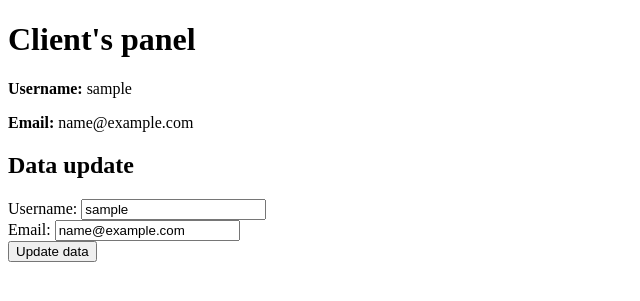
After one commit to k4rdel/online-store, a Flask app: page /user-panel in a window 1280 px wide. The commit adds this page. Shown: the top 301 px of the page, without its empty margins (0-640 px from the left). Run offline with Flask 2, Linux system fonts and the light colour scheme; the visitor is signed in with stand-in values (Sample User, id 1).

Commit message:
Repair cart and add simple user panel

```diff
--- a/app.py
+++ b/app.py
@@ -5,6 +5,7 @@ from models import db, User, Product, Category, Cart, CartItem
 from werkzeug.security import generate_password_hash, check_password_hash
 from flask_login import LoginManager, login_user, logout_user, login_required, current_user
 from dotenv import load_dotenv
+from user_routes import user_bp
 
 load_dotenv()
 
@@ -46,8 +47,11 @@ def login():
         user = User.query.filter_by(email=form.email.data).first()
         if user and check_password_hash(user.password, form.password.data):
             login_user(user)
+            session['user_id'] = user.id
             session['username'] = user.username
             flash('Zalogowano pomyślnie!', 'success')
+            cart = Cart.query.filter_by(user_id=user.id).first()
+            session['cart'] = [item.product_id for item in cart.items] if cart else []
             next_page = request.args.get('next', request.referrer or url_for('home'))
             return redirect(next_page) if next_page else redirect(url_for('home'))
         else:
@@ -73,6 +77,7 @@ def index():
 def products():
     categories = Category.query.all()
     cart = Cart.query.filter_by(user_id=current_user.id).first() if current_user.is_authenticated else None
+    cart_items = session.get('cart', []) if current_user.is_authenticated else []
     return render_template('products.html', categories=categories, cart=cart)
 
 @app.route('/add_to_cart/<int:product_id>', methods=['POST'])
@@ -91,6 +96,8 @@ def add_to_cart(product_id):
         cart_item = CartItem(cart_id=cart.id, product_id=product.id, quantity=1)
         db.session.add(cart_item)
     db.session.commit()
+
+    session['cart'] = [item.product_id for item in cart.items]
 
     total_items = sum(item.quantity for item in cart.items)
     return jsonify({
@@ -112,14 +119,19 @@ def remove_from_cart(item_id):
     if cart:
         cart_item = CartItem.query.filter_by(cart_id=cart.id, product_id=item_id).first()
         if cart_item:
-            db.session.delete(cart_item)
+            if cart_item.quantity > 1:
+                cart_item.quantity -= 1
+            else:
+                db.session.delete(cart_item)
             db.session.commit()
+            session['cart'] = [item.product_id for item in cart.items]
+            total_items = sum(item.quantity for item in cart.items)
             print(f"Produkt {item_id} został usunięty z koszyka.")
-            return jsonify({'message': 'Produkt usunięty z koszyka!', 'success': True})
+            return jsonify({'message': 'Produkt usunięty z koszyka!', 'category': 'success', 'quantity': cart_item.quantity if cart_item.quantity > 0 else 0})
         else:
             print(f"Produkt o ID {item_id} nie znaleziony w koszyku.")
-            return jsonify({'message': 'Produkt nie znaleziony w koszyku!', 'success': False})
-    return jsonify({'message': 'Brak koszyka użytkownika!', 'success': False})
+            return jsonify({'message': 'Produkt nie znaleziony w koszyku!', 'category': 'danger'})
+    return jsonify({'message': 'Brak koszyka użytkownika!', 'category': 'danger'})
 
 @app.route('/cart')
 @login_required
@@ -127,6 +139,8 @@ def cart():
     cart = Cart.query.filter_by(user_id=current_user.id).first()
     return render_template('cart.html', cart=cart)
 
+app.register_blueprint(user_bp)
+
 if __name__ == '__main__':
     with app.app_context():
         db.create_all()
--- a/templates/index.html
+++ b/templates/index.html
@@ -19,7 +19,7 @@
             </div>
                 <ul class="nav navbar-nav navbar-right">
                     {% if current_user.is_authenticated %}
-                        <li><a href=""><span class="glyphicon glyphicon-user"></span> <strong>Welcome {{ session.username }}</strong></a></li>
+                        <li><a href="{{ url_for('user.user_panel') }}"><span class="glyphicon glyphicon-user"></span> <strong>Welcome {{ session.username }}</strong></a></li>
                         <li><a href="{{ url_for('logout') }}"><span class="glyphicon glyphicon-log-out"></span> Logut</a></li>
                         {% else %}
                         <li><a href="{{ url_for('register') }}"><span class="glyphicon glyphicon-user"></span> Register</a></li>
--- /dev/null
+++ b/templates/user_panel.html
@@ -0,0 +1,24 @@
+<!DOCTYPE html>
+<html lang="pl">
+<head>
+    <meta charset="UTF-8">
+    <meta name="viewport" content="width=device-width, initial-scale=1.0">
+    <title>Client's panel</title>
+</head>
+<body>
+    <h1>Client's panel</h1>
+    <p><strong>Username:</strong> {{ user.username}}</p>
+    <p><strong>Email:</strong> {{ user.email }}</p>
+
+    <h2>Data update</h2>
+    <form action="/update-user" method="POST">
+        <label for="first_name">Username:</label>
+        <input type="text" id="first_name" name="first_name" value="{{ user.username }}" required><br>
+
+        <label for="email">Email:</label>
+        <input type="email" id="email" name="email" value="{{ user.email }}" required><br>
+
+        <button type="submit">Update data</button>
+    </form>
+</body>
+</html>
--- /dev/null
+++ b/user_routes.py
@@ -0,0 +1,24 @@
+from flask import Blueprint, render_template, redirect, url_for, request, session, flash
+from flask_login import login_required, current_user
+
+user_bp = Blueprint('user', __name__)
+
+@user_bp.route('/user-panel')
+@login_required
+def user_panel():
+    user_data = {
+        "username": current_user.username,
+        "email": current_user.email,
+        "password": current_user.password
+    }
+
+    return render_template('user_panel.html', user=user_data)
+
+@user_bp.route('/update-user', methods=['POST'])
+@login_required
+def update_user():
+    first_name = request.form.get('first_name')
+    last_name = request.form.get('last_name')
+    email = request.form.get('email')
+
+    return redirect(url_for('user.user_panel'))
```
Also changed, not shown: static/main.js (+11 -33 lines), static/stylesProducts.css (+28 -0 lines), templates/products.html (+12 -7 lines).
